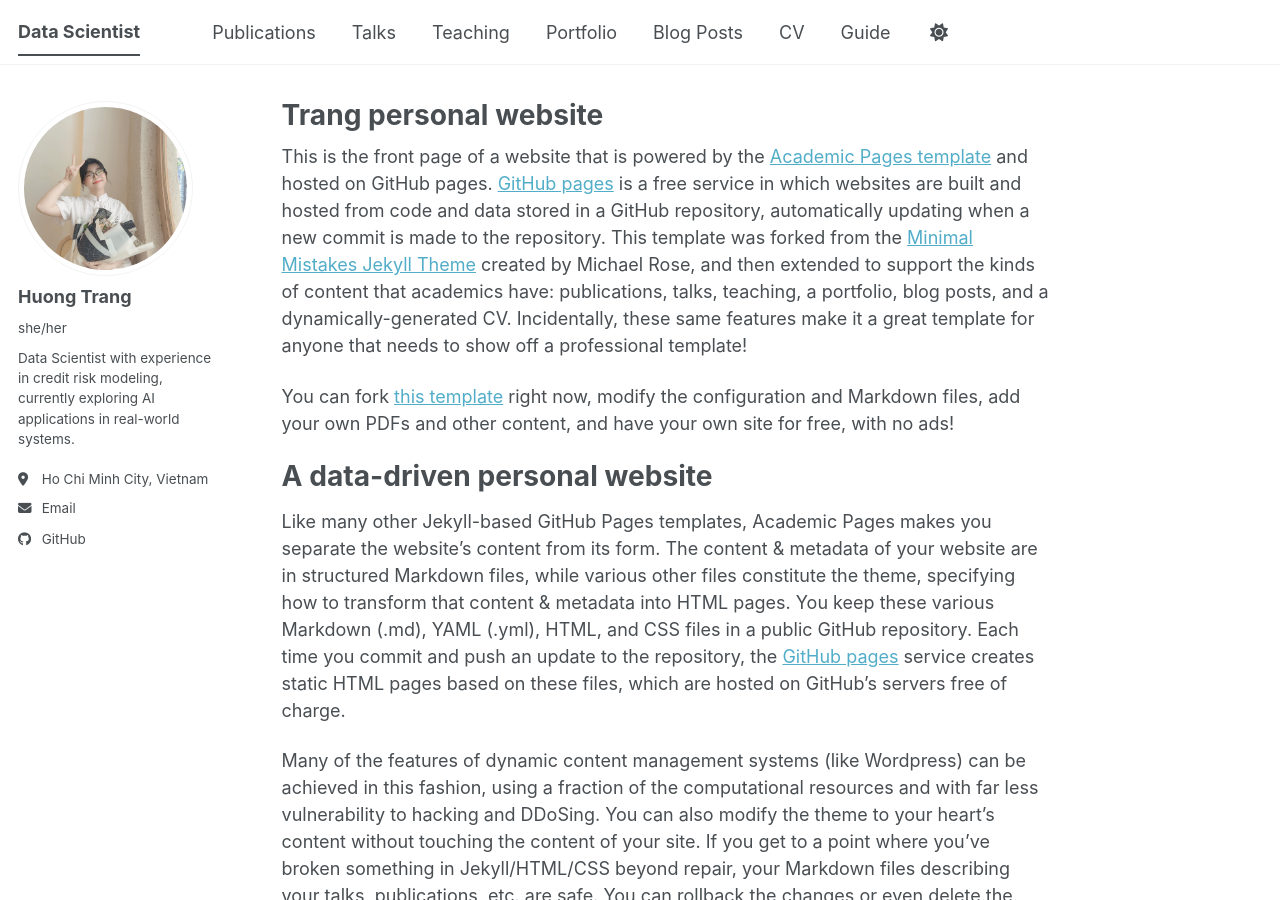
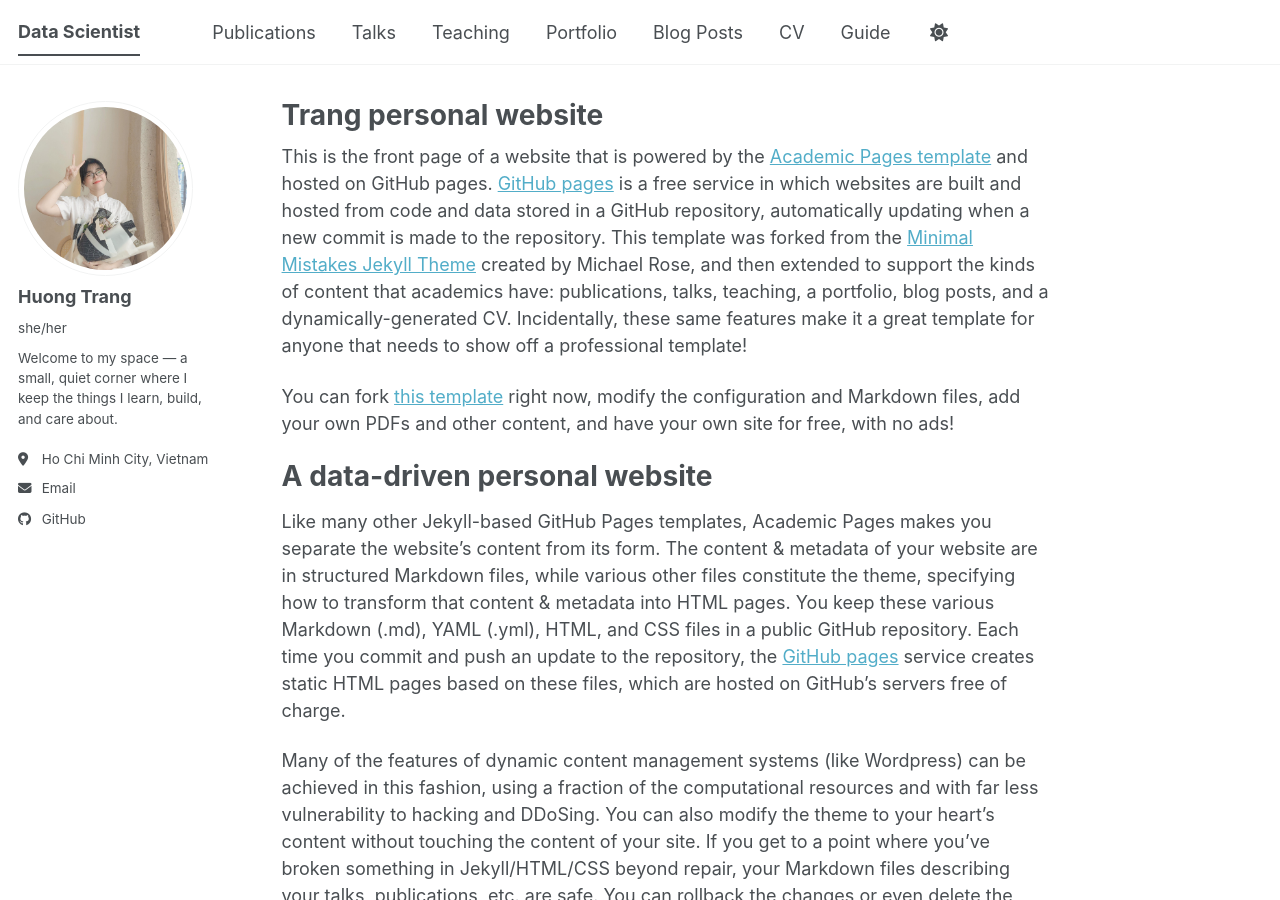
Before and after one commit to HuongTrangDo/huongtrangdo.github.io, a Jekyll site: the page built from _pages/about.md, in a window 1280 px wide and 900 px high. Built offline with Jekyll 4.4.1, drawn with Linux system fonts in a browser that asks for light colours; a script bundle is joined from its source files by our own code; library files that are not in the unit come from our copies.

Commit message:
Update _config.yml

```diff
--- a/_config.yml
+++ b/_config.yml
@@ -26,7 +26,7 @@
   avatar           : "profile.jpg"
   name             : "Huong Trang"
   pronouns         : "she/her"
-  bio              : "Data Scientist with experience in credit risk modeling, currently exploring AI applications in real-world systems."
+  bio              : "Welcome to my space — a small, quiet corner where I keep the things I learn, build, and care about."
   location         : "Ho Chi Minh City, Vietnam"
   employer         : #"University"
   uri              : # URL
```
